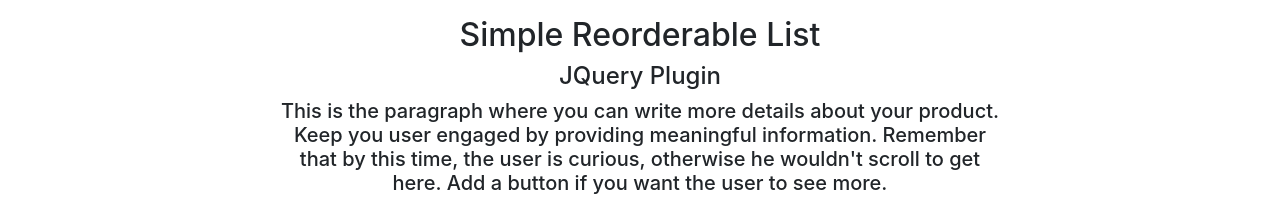
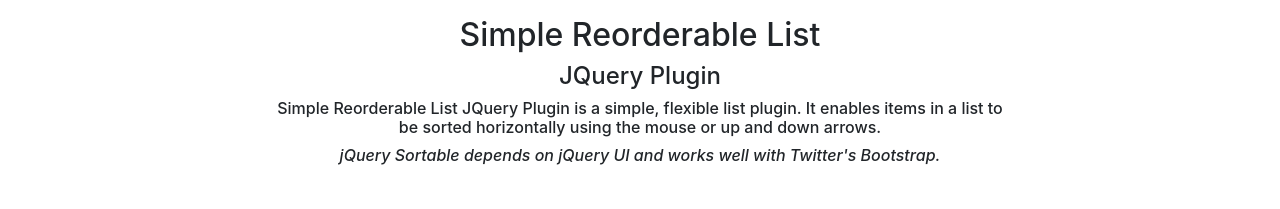
Before and after one commit to shayansulehri/reorderable, a plain HTML site: page index.html in a window 1280 px wide. Shown: the top 209 px of the page. Drawn offline with nearby package versions, Linux system fonts and the light colour scheme.

Commit message:
readme description updated

```diff
--- a/index.html
+++ b/index.html
@@ -17,9 +17,8 @@
 				<div class="col-md-8 ml-auto mr-auto text-center pt-3">
 					<h2>Simple Reorderable List</h2>
 					<h4>JQuery Plugin</h4>
-					<h5>This is the paragraph where you can write more details about your product. Keep you user engaged by providing meaningful
-						information. Remember that by this time, the user is curious, otherwise he wouldn't scroll to get here. Add a button
-						if you want the user to see more.</h5>
+					<h6>Simple Reorderable List JQuery Plugin is a simple, flexible list plugin. It enables items in a list to be sorted horizontally using the mouse or up and down arrows.</h6>
+					<h6><i>jQuery Sortable depends on jQuery UI and works well with Twitter's Bootstrap.</i></h6>
 					<br>
 				</div>
 			</div>
```
Also changed, not shown: 1 other file.
